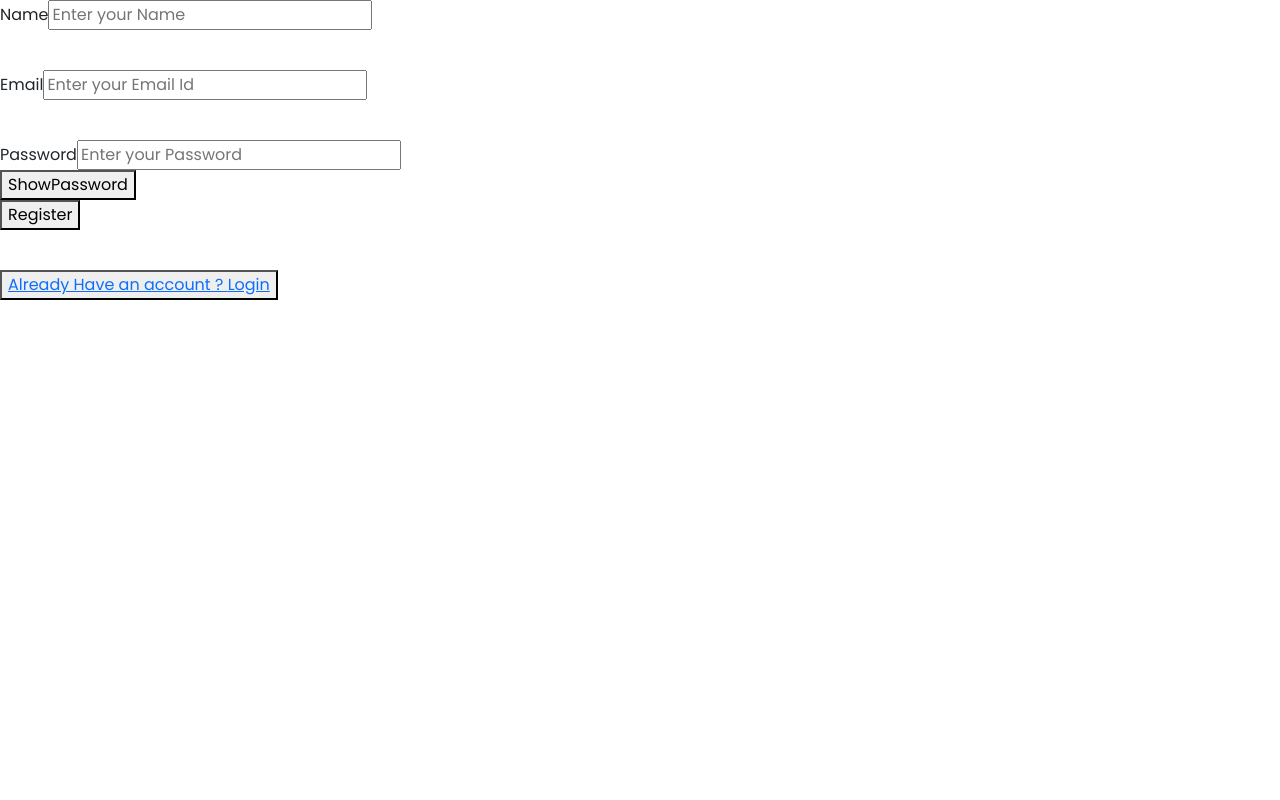
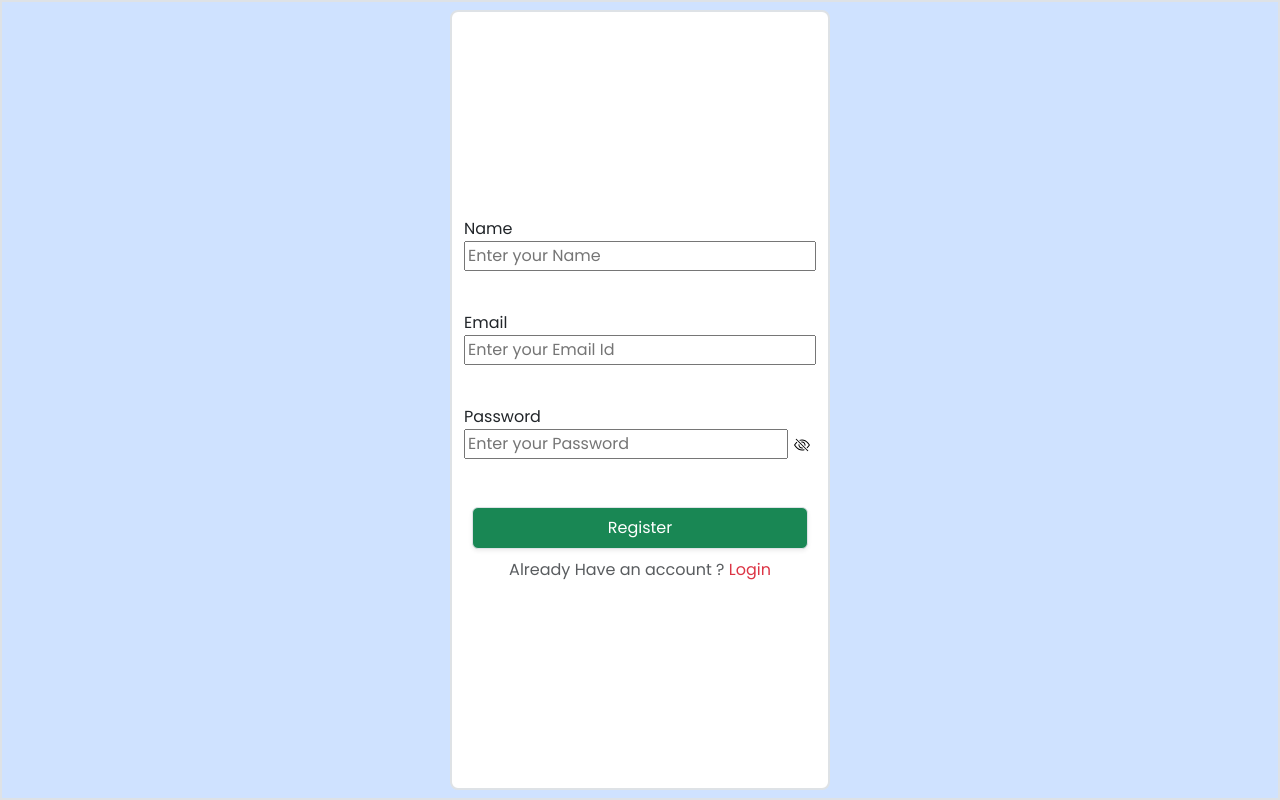
Before and after one commit to Vengat-P/Password-Reset-Flow-Frontend, a React (Vite) app: page / in a window 1280 px wide. Built offline with nearby package versions, Linux system fonts and the light colour scheme.

Commit message:
UI basic design for all pages completed

```diff
--- a/src/Pages/ForgotPassword.jsx
+++ b/src/Pages/ForgotPassword.jsx
@@ -23,9 +23,9 @@
       });
   };
   return (
-    <div>
-      <form onSubmit={handleSubmit}>
-        <p>
+    <div className="container vh-100 mw-100 d-flex justify-content-center align-content-center  border border-2 bg-primary-subtle" >
+      <form onSubmit={handleSubmit} className=" d-flex flex-column justify-content-center  mt-2 mb-2 px-2 border-2 border rounded-3 bg-white">
+        <p className="d-flex flex-column ">
           <label htmlFor="email">Email</label>
           <input
             type="email"
@@ -38,7 +38,7 @@
           />
         </p>
         <br />
-        <button type="submit">Send</button>
+        <button type="submit" className="border bg-success text-white rounded-2 p-2">Send</button>
       </form>
     </div>
   );
--- a/src/Pages/Login.jsx
+++ b/src/Pages/Login.jsx
@@ -29,9 +29,10 @@
     setPassword("");
   };
   return (
-    <div>
+    <div className="container vh-100 mw-100 d-flex justify-content-center align-content-center  border border-2 bg-primary-subtle">
+      <div className=" d-flex flex-column  justify-content-center  mt-2 mb-2 px-2 border-2 border rounded-3 bg-white">
         <form onSubmit={handleSubmit}>
-        <p>
+          <p className="d-flex flex-column">
             <label htmlFor="email">Email</label>
             <input
               type="email"
@@ -44,8 +45,9 @@
             />
           </p>
           <br />
-        <p>
+          <p className="d-flex flex-column">
             <label htmlFor="password">Password</label>
+            <span className="d-flex justify-content-between">
               <input
                 type={showPassword ? "text" : "password"}
                 name="password"
@@ -55,24 +57,68 @@
                 value={password}
                 onChange={(e) => setPassword(e.target.value)}
               />
-          <br />
-          <button type="button" onClick={() => setShowPassword(!showPassword)}>
-            {showPassword ? "Hide" : "Show"}Password
+              <button
+                type="button"
+                className="border-0 bg-white  "
+                onClick={() => setShowPassword(!showPassword)}
+              >
+                {showPassword ? (
+                  <svg
+                    xmlns="http://www.w3.org/2000/svg"
+                    width={16}
+                    height={16}
+                    fill="currentColor"
+                    className="bi bi-eye"
+                    viewBox="0 0 16 16"
+                  >
+                    <path d="M16 8s-3-5.5-8-5.5S0 8 0 8s3 5.5 8 5.5S16 8 16 8M1.173 8a13 13 0 0 1 1.66-2.043C4.12 4.668 5.88 3.5 8 3.5s3.879 1.168 5.168 2.457A13 13 0 0 1 14.828 8q-.086.13-.195.288c-.335.48-.83 1.12-1.465 1.755C11.879 11.332 10.119 12.5 8 12.5s-3.879-1.168-5.168-2.457A13 13 0 0 1 1.172 8z" />
+                    <path d="M8 5.5a2.5 2.5 0 1 0 0 5 2.5 2.5 0 0 0 0-5M4.5 8a3.5 3.5 0 1 1 7 0 3.5 3.5 0 0 1-7 0" />
+                  </svg>
+                ) : (
+                  <svg
+                    xmlns="http://www.w3.org/2000/svg"
+                    width={16}
+                    height={16}
+                    fill="currentColor"
+                    className="bi bi-eye-slash"
+                    viewBox="0 0 16 16"
+                  >
+                    <path d="M13.359 11.238C15.06 9.72 16 8 16 8s-3-5.5-8-5.5a7 7 0 0 0-2.79.588l.77.771A6 6 0 0 1 8 3.5c2.12 0 3.879 1.168 5.168 2.457A13 13 0 0 1 14.828 8q-.086.13-.195.288c-.335.48-.83 1.12-1.465 1.755q-.247.248-.517.486z" />
+                    <path d="M11.297 9.176a3.5 3.5 0 0 0-4.474-4.474l.823.823a2.5 2.5 0 0 1 2.829 2.829zm-2.943 1.299.822.822a3.5 3.5 0 0 1-4.474-4.474l.823.823a2.5 2.5 0 0 0 2.829 2.829" />
+                    <path d="M3.35 5.47q-.27.24-.518.487A13 13 0 0 0 1.172 8l.195.288c.335.48.83 1.12 1.465 1.755C4.121 11.332 5.881 12.5 8 12.5c.716 0 1.39-.133 2.02-.36l.77.772A7 7 0 0 1 8 13.5C3 13.5 0 8 0 8s.939-1.721 2.641-3.238l.708.709zm10.296 8.884-12-12 .708-.708 12 12z" />
+                  </svg>
+                )}
+                {/* {showPassword ? "Hide" : "Show"}Password */}
+              </button>
+            </span>
+          </p>
+          <button className="border-0 bg-white ">
+            <Link
+              to={"/forgot-password"}
+              className="d-flex rounded-2 text-decoration-none  text-primary justify-content-center"
+            >
+              Forgot Password ?
+            </Link>
           </button>
           <br />
-          <button type="submit">Login</button>
-        </p>
+          <button
+            type="submit"
+            className="d-flex m-2 p-2 w-50  rounded-2  border border-1 shadow-sm bg-success text-white justify-content-center"
+          >
+            Login
+          </button>
+
           <br />
         </form>
-      <button>
-        <Link to={"/forgot-password"}>Forgot Password</Link>
-      </button>
+
         <br />
-      <button>
-        <Link to={"/"}>
-          Already dont Have an account ? <span>Register</span>
+        <button className="border-0 bg-white ">
+          <Link to={"/"}
+          className="d-flex rounded-2 text-decoration-none  text-muted justify-content-center">
+             dont Have an account ? <span className="text-danger">Register</span>
           </Link>
         </button>
+      </div>
     </div>
   );
 };
--- a/src/Pages/Register.jsx
+++ b/src/Pages/Register.jsx
@@ -3,7 +3,6 @@
 import { Link, useNavigate } from "react-router-dom";
 import { toast } from "react-toastify";
 import "react-toastify/ReactToastify.css";
-
 
 const Register = () => {
   const [showPassword, setShowPassword] = useState(false);
@@ -29,10 +28,11 @@
     setPassword("");
   };
   return (
-    <div>
-      <form onSubmit={handleSubmit}>
-        <p>
-          <label htmlFor="username">Name</label>
+    <div className="container vh-100 mw-100 d-flex justify-content-center align-content-center   border border-2 bg-primary-subtle ">
+      <div className=" d-flex flex-column  justify-content-center  mt-2 mb-2 border-2 border rounded-3 bg-white">
+      <form onSubmit={handleSubmit} className=" container d-grid justify-content-center">
+        <p className="d-flex flex-column">
+          <label htmlFor="username" >Name</label>
           <input
             type="text"
             name="username"
@@ -44,8 +44,8 @@
           />
         </p>
         <br />
-        <p>
-          <label htmlFor="email">Email</label>
+        <p className="d-flex flex-column">
+          <label htmlFor="email" >Email</label>
           <input
             type="email"
             name="email"
@@ -57,8 +57,9 @@
           />
         </p>
         <br />
-        <p>
-          <label htmlFor="password">Password</label>
+        <p className="d-flex flex-column ">
+          <label htmlFor="password" >Password</label>
+          <span>
           <input
             type={showPassword ? "text" : "password"}
             name="password"
@@ -68,20 +69,47 @@
             value={password}
             onChange={(e) => setPassword(e.target.value)}
           />
+          <button type="button" className="border-0 bg-white" onClick={() => setShowPassword(!showPassword)}>
+            {showPassword ? (
+            <svg
+              xmlns="http://www.w3.org/2000/svg"
+              width={16}
+              height={16}
+              fill="currentColor"
+              className="bi bi-eye"
+              viewBox="0 0 16 16"
+            >
+              <path d="M16 8s-3-5.5-8-5.5S0 8 0 8s3 5.5 8 5.5S16 8 16 8M1.173 8a13 13 0 0 1 1.66-2.043C4.12 4.668 5.88 3.5 8 3.5s3.879 1.168 5.168 2.457A13 13 0 0 1 14.828 8q-.086.13-.195.288c-.335.48-.83 1.12-1.465 1.755C11.879 11.332 10.119 12.5 8 12.5s-3.879-1.168-5.168-2.457A13 13 0 0 1 1.172 8z" />
+              <path d="M8 5.5a2.5 2.5 0 1 0 0 5 2.5 2.5 0 0 0 0-5M4.5 8a3.5 3.5 0 1 1 7 0 3.5 3.5 0 0 1-7 0" />
+            </svg>
+          ) : (
+            <svg
+              xmlns="http://www.w3.org/2000/svg"
+              width={16}
+              height={16}
+              fill="currentColor"
+              className="bi bi-eye-slash"
+              viewBox="0 0 16 16"
+            >
+              <path d="M13.359 11.238C15.06 9.72 16 8 16 8s-3-5.5-8-5.5a7 7 0 0 0-2.79.588l.77.771A6 6 0 0 1 8 3.5c2.12 0 3.879 1.168 5.168 2.457A13 13 0 0 1 14.828 8q-.086.13-.195.288c-.335.48-.83 1.12-1.465 1.755q-.247.248-.517.486z" />
+              <path d="M11.297 9.176a3.5 3.5 0 0 0-4.474-4.474l.823.823a2.5 2.5 0 0 1 2.829 2.829zm-2.943 1.299.822.822a3.5 3.5 0 0 1-4.474-4.474l.823.823a2.5 2.5 0 0 0 2.829 2.829" />
+              <path d="M3.35 5.47q-.27.24-.518.487A13 13 0 0 0 1.172 8l.195.288c.335.48.83 1.12 1.465 1.755C4.121 11.332 5.881 12.5 8 12.5c.716 0 1.39-.133 2.02-.36l.77.772A7 7 0 0 1 8 13.5C3 13.5 0 8 0 8s.939-1.721 2.641-3.238l.708.709zm10.296 8.884-12-12 .708-.708 12 12z" />
+            </svg>
+          )}
+            {/* {showPassword ? "Hide" : "Show"}Password */}
+          </button>
+          </span>
+          </p>
           <br />
-          <button type="button" onClick={() => setShowPassword(!showPassword)}>
-            {showPassword ? "Hide" : "Show"}Password
-          </button>
-          <br />
-          <button type="submit">Register</button>
-        </p>
-        <br />
+          <button type="submit" className="d-flex m-2 p-2 rounded-2 border border-1 shadow-sm bg-success text-white justify-content-center">Register</button>
+
       </form>
-      <button>
-        <Link to={"/login"}>
-          Already Have an account ? <span>Login</span>
+      <button className=" container justify-content-center border-0 px-2 bg-white  ">
+        <Link to={"/login"} className="text-muted text-decoration-none ">
+          Already Have an account ? <span className=" text-danger">Login</span>
         </Link>
       </button>
+      </div>
     </div>
   );
 };
--- a/src/Pages/ResetPassword.jsx
+++ b/src/Pages/ResetPassword.jsx
@@ -27,10 +27,11 @@
       });
   };
   return (
-    <div>
-      <form onSubmit={handleSubmit}>
-        <p>
-          <label htmlFor="password">new password</label>
+    <div className="container vh-100 mw-100 d-flex justify-content-center align-content-center  border border-2 bg-primary-subtle">
+      <form onSubmit={handleSubmit} className=" d-flex flex-column justify-content-center  mt-2 mb-2 px-2 border-2 border rounded-3 bg-white">
+        <p className="d-flex flex-column">
+          <label htmlFor="password">New password</label>
+          <span className="d-flex justify-content-between">
           <input
             type={showPassword ? "text" : "password"}
             name="password"
@@ -40,12 +41,42 @@
             value={password}
             onChange={(e) => setPassword(e.target.value)}
           />
+          <button
+                type="button"
+                className="border-0 bg-white  "
+                onClick={() => setShowPassword(!showPassword)}
+              >
+                {showPassword ? (
+                  <svg
+                    xmlns="http://www.w3.org/2000/svg"
+                    width={16}
+                    height={16}
+                    fill="currentColor"
+                    className="bi bi-eye"
+                    viewBox="0 0 16 16"
+                  >
+                    <path d="M16 8s-3-5.5-8-5.5S0 8 0 8s3 5.5 8 5.5S16 8 16 8M1.173 8a13 13 0 0 1 1.66-2.043C4.12 4.668 5.88 3.5 8 3.5s3.879 1.168 5.168 2.457A13 13 0 0 1 14.828 8q-.086.13-.195.288c-.335.48-.83 1.12-1.465 1.755C11.879 11.332 10.119 12.5 8 12.5s-3.879-1.168-5.168-2.457A13 13 0 0 1 1.172 8z" />
+                    <path d="M8 5.5a2.5 2.5 0 1 0 0 5 2.5 2.5 0 0 0 0-5M4.5 8a3.5 3.5 0 1 1 7 0 3.5 3.5 0 0 1-7 0" />
+                  </svg>
+                ) : (
+                  <svg
+                    xmlns="http://www.w3.org/2000/svg"
+                    width={16}
+                    height={16}
+                    fill="currentColor"
+                    className="bi bi-eye-slash"
+                    viewBox="0 0 16 16"
+                  >
+                    <path d="M13.359 11.238C15.06 9.72 16 8 16 8s-3-5.5-8-5.5a7 7 0 0 0-2.79.588l.77.771A6 6 0 0 1 8 3.5c2.12 0 3.879 1.168 5.168 2.457A13 13 0 0 1 14.828 8q-.086.13-.195.288c-.335.48-.83 1.12-1.465 1.755q-.247.248-.517.486z" />
+                    <path d="M11.297 9.176a3.5 3.5 0 0 0-4.474-4.474l.823.823a2.5 2.5 0 0 1 2.829 2.829zm-2.943 1.299.822.822a3.5 3.5 0 0 1-4.474-4.474l.823.823a2.5 2.5 0 0 0 2.829 2.829" />
+                    <path d="M3.35 5.47q-.27.24-.518.487A13 13 0 0 0 1.172 8l.195.288c.335.48.83 1.12 1.465 1.755C4.121 11.332 5.881 12.5 8 12.5c.716 0 1.39-.133 2.02-.36l.77.772A7 7 0 0 1 8 13.5C3 13.5 0 8 0 8s.939-1.721 2.641-3.238l.708.709zm10.296 8.884-12-12 .708-.708 12 12z" />
+                  </svg>
+                )}
+                {/* {showPassword ? "Hide" : "Show"}Password */}
+              </button>
+          </span>
           <br />
-          <button type="button" onClick={() => setShowPassword(!showPassword)}>
-            {showPassword ? "Hide" : "Show"}Password
-          </button>
-          <br />
-          <button type="submit">Update Password</button>
+          <button type="submit" className="border bg-success text-white rounded-2 p-2">Update Password</button>
         </p>
         <br />
       </form>
```
Lines whose indentation alone changed are shown as unchanged.
